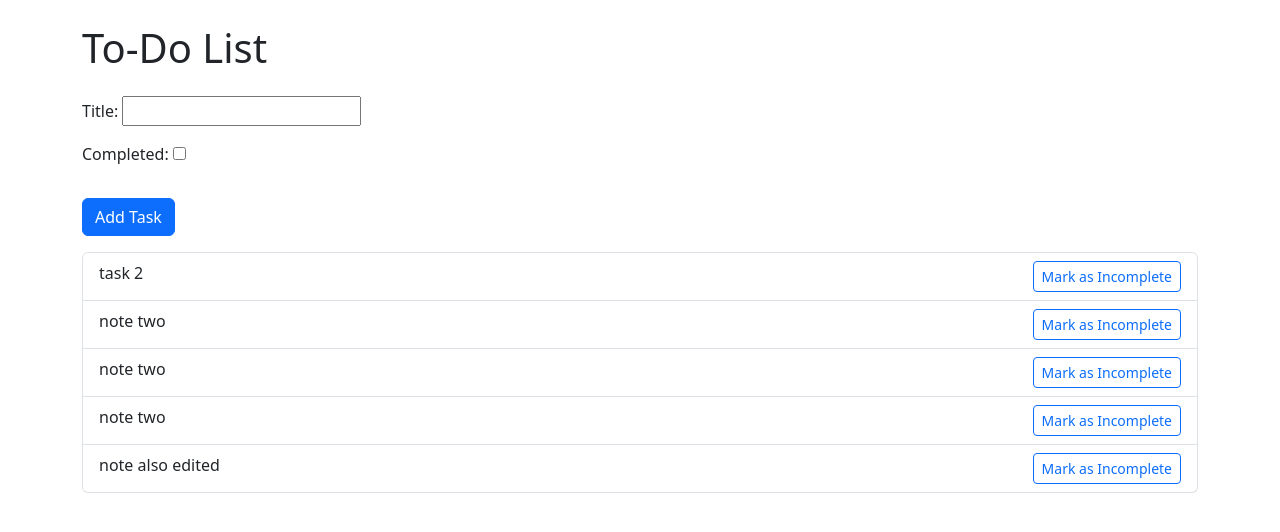
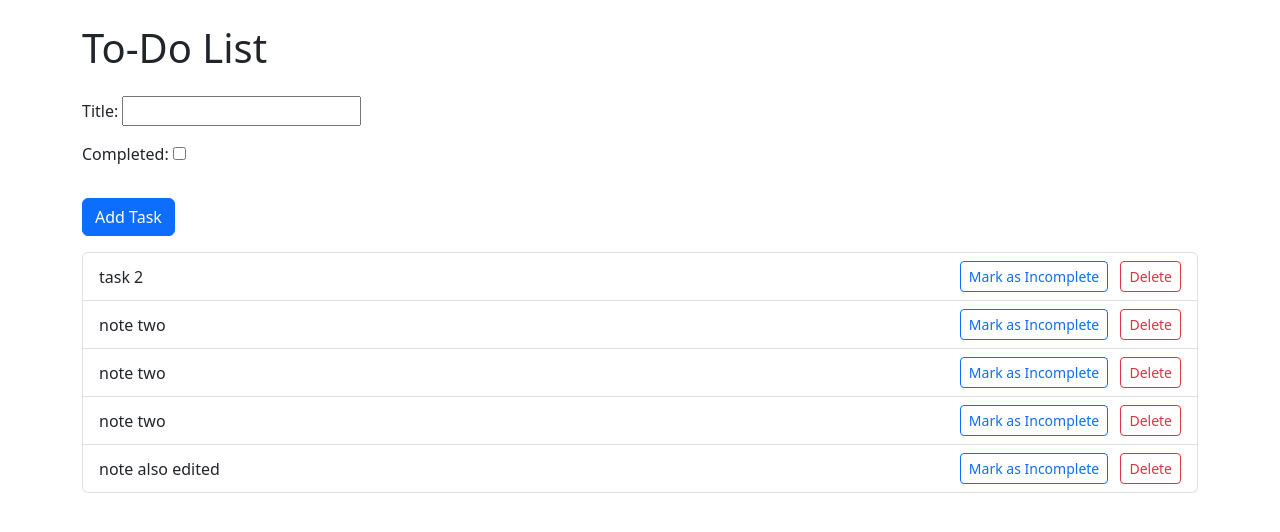
Before and after one commit to Daniel-Kav/frontend_api, a Django app: page / in a window 1280 px wide. Shown: the top 532 px of the page. Run offline with Django 5.2, Linux system fonts and the light colour scheme; data comes from the database, SQL or seed files in the repository; both versions use the stored data as it was after the commit.

Commit message:
delete url

```diff
--- a/todoApp_Proj/tasks/templates/tasks/task_list.html
+++ b/todoApp_Proj/tasks/templates/tasks/task_list.html
@@ -18,15 +18,21 @@
 
         <ul class="list-group">
             {% for task in tasks %}
-            <li class="list-group-item">
+            <li class="list-group-item d-flex justify-content-between align-items-center">
                 {{ task.title }}
-                <a href="{% url 'task_update' task.id %}" class="btn btn-sm btn-outline-primary float-end">
+                <div>
+                    <a href="{% url 'task_update' task.id %}" class="btn btn-sm btn-outline-primary me-2">
                         {% if task.completed %}
                         Mark as Incomplete
                         {% else %}
                         Mark as Complete
                         {% endif %}
                     </a>
+                    <form action="{% url 'task_delete' task.id %}" method="POST" class="d-inline">
+                        {% csrf_token %}
+                        <button type="submit" class="btn btn-sm btn-outline-danger">Delete</button>
+                    </form>
+                </div>
             </li>
             {% endfor %}
         </ul>
--- a/todoApp_Proj/tasks/urls.py
+++ b/todoApp_Proj/tasks/urls.py
@@ -6,4 +6,6 @@ from . import views
 urlpatterns = [
     path('', views.TaskList, name='task_list'),
     path('edit/<int:pk>', views.TaskUpdate, name='task_update'),
+    path('delete/<int:pk>', views.TaskDelete, name='task_delete'),
+
 ]
```
Also changed, not shown: todoApp_Proj/db.sqlite3. Lines whose indentation alone changed are shown as unchanged.
